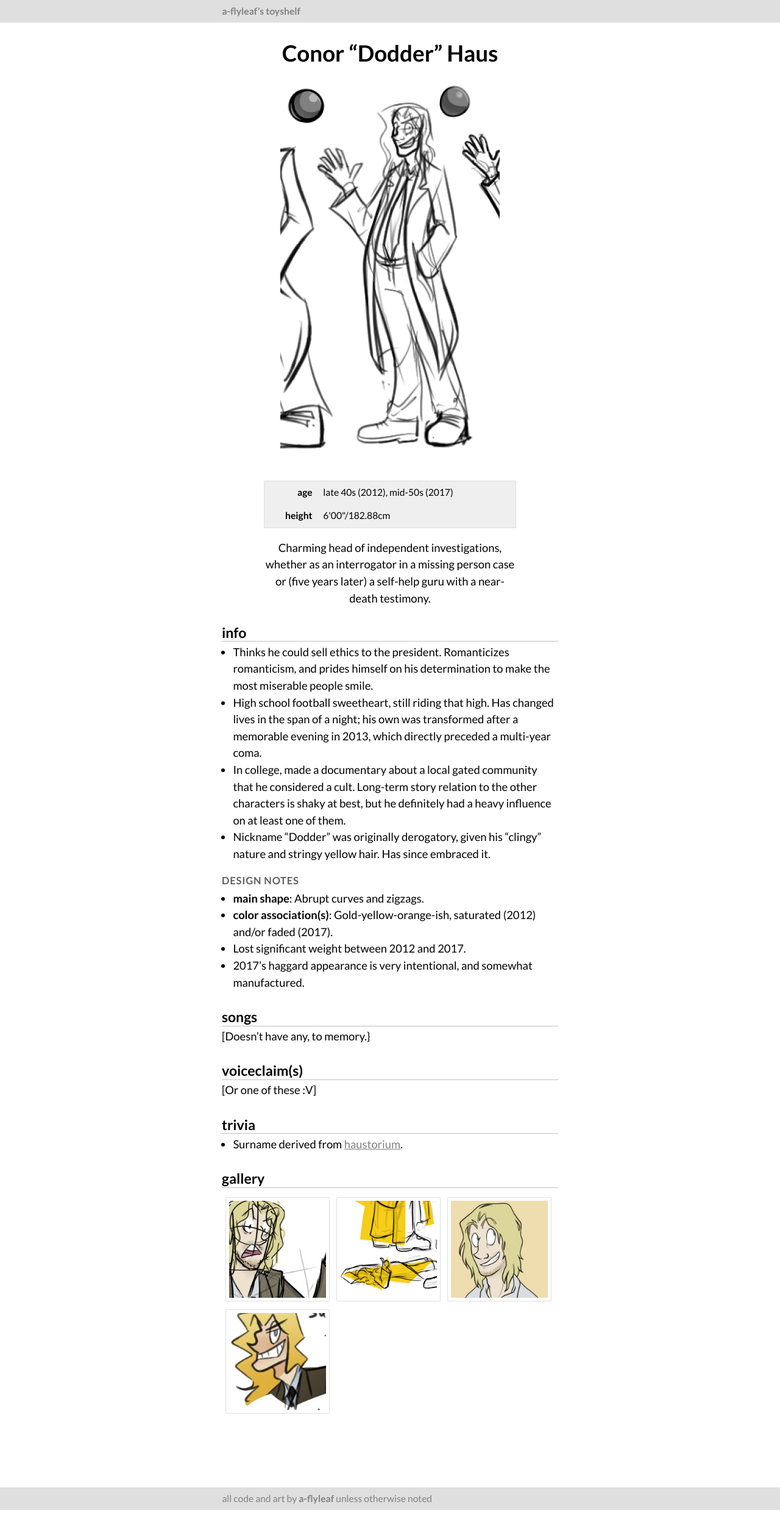
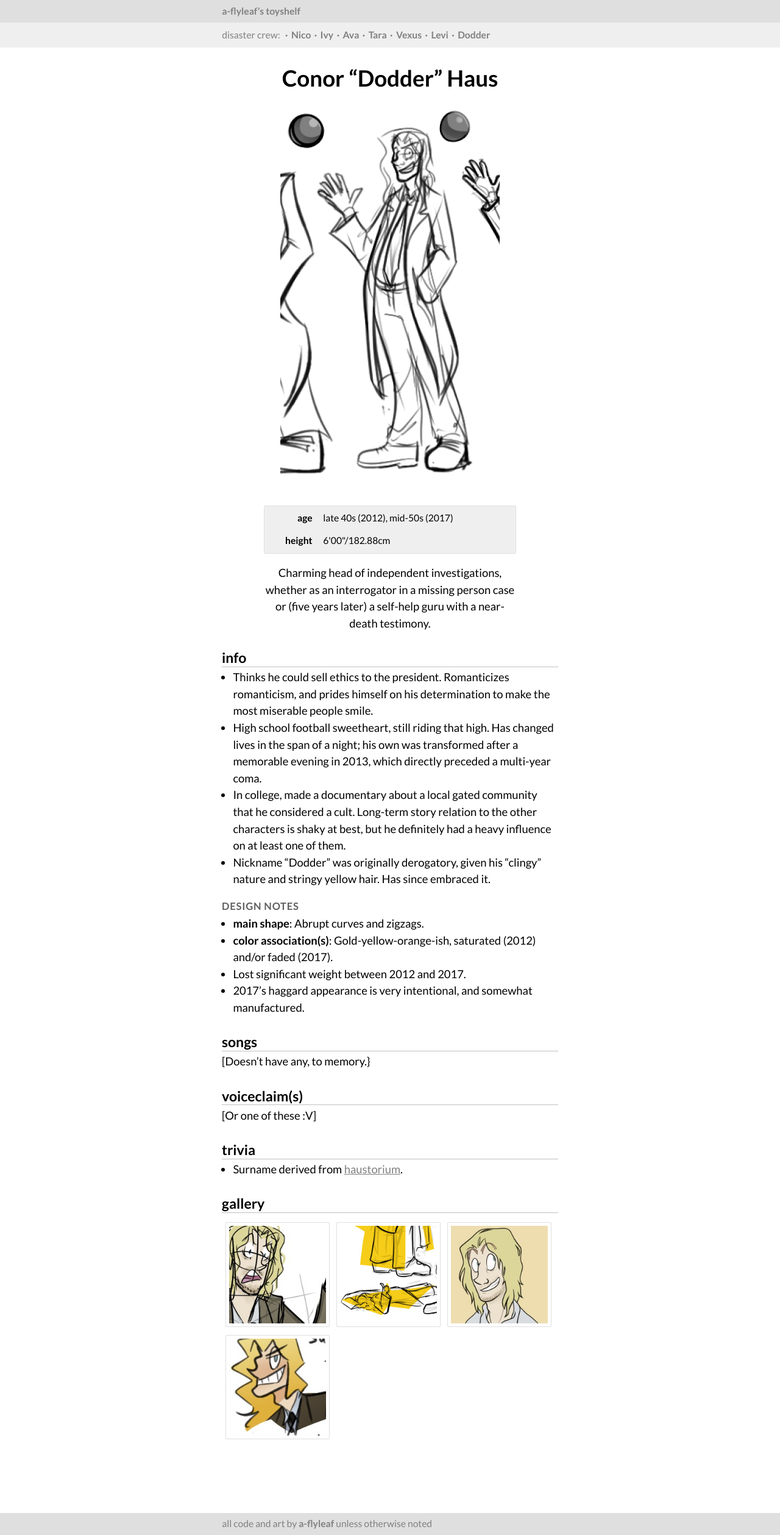
Before and after one commit to a-flyleaf/toyshelf, a Jekyll site: the page built from disaster-crew/dodder.md, in a window 1280 px wide. Shown: the whole page at 61% size. Built offline with Jekyll 4.4.1, drawn with Linux system fonts in a browser that asks for light colours; before the commit the page ends 2476 px from its top, so only the background shows below that.

Commit message:
disaster crew nav
"if url contains" is such a GODSEND

```diff
--- a/_layouts/1.html
+++ b/_layouts/1.html
@@ -11,7 +11,8 @@
 	</head>
 
 	<body{%if layout.class%} class="{{layout.class}}"{%endif%}>
-		<header><div class="wrap bar"><a href="{%include url.html%}">a-flyleaf’s toyshelf</a></div></header>
+		<header><div class="wrap bar"><a href="{%include url.html%}">a-flyleaf’s toyshelf</a></div></header>{%if page.layout=="1-profile"%}
+		<nav><div class="wrap bar">{%if page.url contains "disaster-crew"%}<a href="{%include url.html%}/disaster-crew" id="title">disaster crew</a>: <ul><li><a href="{%include url.html%}/disaster-crew/nico">Nico</a></li><li><a href="{%include url.html%}/disaster-crew/ivy">Ivy</a></li><li><a href="{%include url.html%}/disaster-crew/ava">Ava</a></li><li><a href="{%include url.html%}/disaster-crew/tara">Tara</a></li><li><a href="{%include url.html%}/disaster-crew/vexus">Vexus</a></li><li><a href="{%include url.html%}/disaster-crew/levi">Levi</a></li><li><a href="{%include url.html%}/disaster-crew/dodder">Dodder</a></li></ul>{%endif%}</div></nav>{%endif%}
 		<main>{%if page.url contains "art"%}<figure id="art">
 				<img src="{%include url.html%}/assets/img/art/{{page.date|date:'%F'}}.{%if page.file%}{{page.file}}{%else%}png{%endif%}" alt="test"/>
 				<figcaption class="wrap">{{page.caption|markdownify}}</figcaption>
--- a/assets/1.css
+++ b/assets/1.css
@@ -4,14 +4,16 @@
 *{margin:0; padding:0; box-sizing:border-box; font-size:100%;}
 body{overflow-x:hidden; word-wrap:break-word; font-family:lato,verdana,sans-serif; font-size:1.15em; line-height:150%;}
 img{max-width:100%; height:auto;}
-header,main,footer{display:block;}
+header,nav,main,footer{display:block;}
 .wrap{max-width:32em; margin:0 auto; padding:0 1em;}
 ::selection{background:#dfdfdf; background:rgba(0,0,0,.15);}
 a{color:#808080;} /*hover at bottom to ensure override*/
 
-header,#footer{background:#dfdfdf; padding:.25em 0; color:#808080;}
+header,nav,#footer{padding:.25em 0; color:#808080;}
+header,#footer{background:#dfdfdf;} nav{background:#efefef;}
 .bar{font-size:.85em; max-width:37.25em;}
 .bar a{color:inherit; text-decoration:none; font-weight:bold;}
+nav{line-height:125%; padding:.5em 0;} #title{font-weight:normal;} nav ul{display:inline; margin:0;} nav li{display:inline-block; margin-left:.35em;} nav li:before{content:"·"; font-weight:bold; padding-right:.35em;}
 
 main{padding:1em 0 5em;}
 
```
